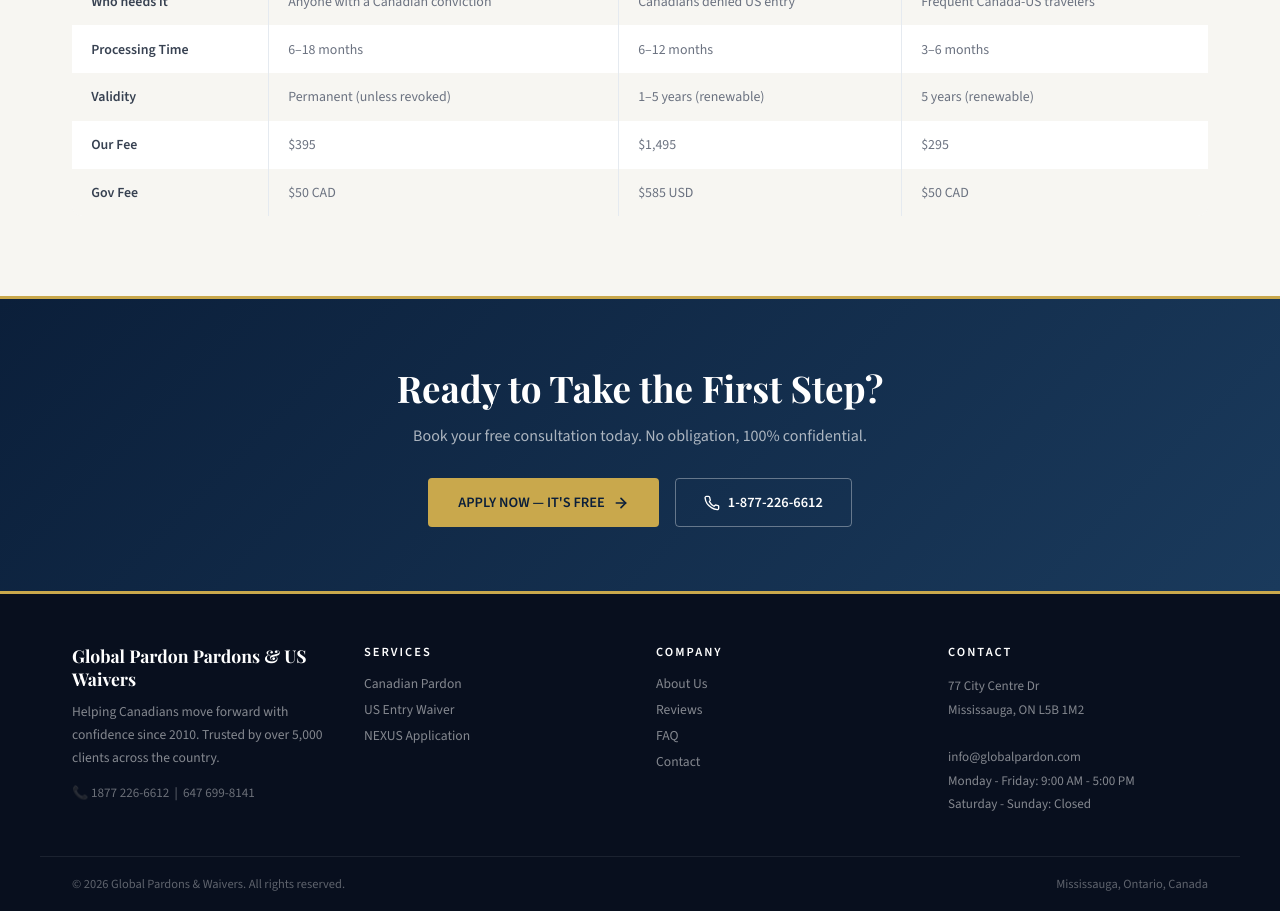
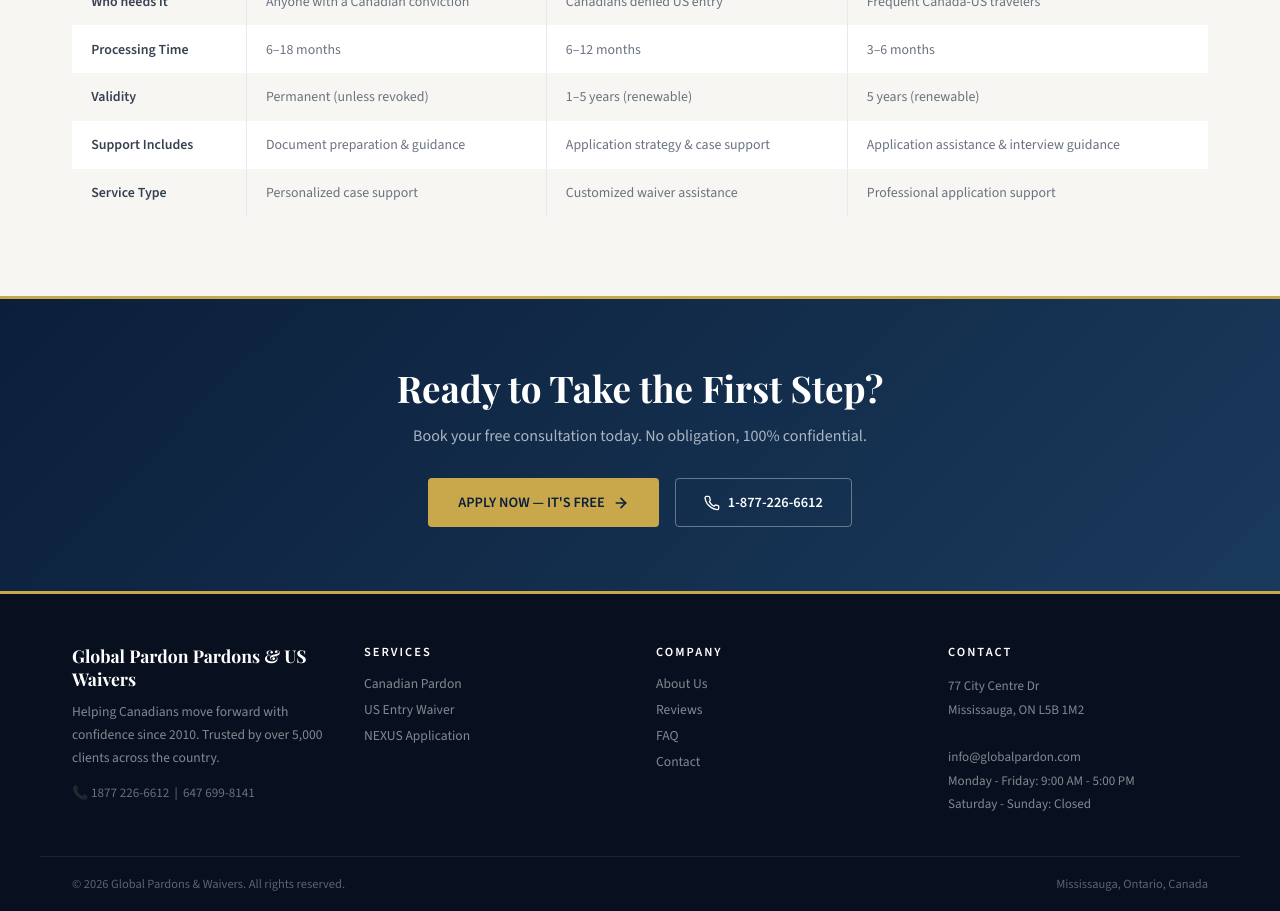
Before and after one commit to BizzOne-Digital/globalparadon, a React (Create React App) app in the folder client/: page /services in a window 1280 px wide. Shown: the part 3140-4051 px from the top of the page. Built offline with nearby package versions, Linux system fonts and the light colour scheme.

Commit message:
price change

```diff
--- a/client/src/pages/Services.js
+++ b/client/src/pages/Services.js
@@ -795,16 +795,16 @@ export function Services() {
       '5 years (renewable)'
     ],
     [
-              'Our Fee',
-              '$395',
-              '$1,495',
-              '$295'
+      'Support Includes',
+      'Document preparation & guidance',
+      'Application strategy & case support',
+      'Application assistance & interview guidance'
     ],
     [
-              'Gov Fee',
-              '$50 CAD',
-              '$585 USD',
-              '$50 CAD'
+      'Service Type',
+      'Personalized case support',
+      'Customized waiver assistance',
+      'Professional application support'
     ]
   ].map(([label, ...vals], i) => (
 
```
Lines whose indentation alone changed are shown as unchanged.
